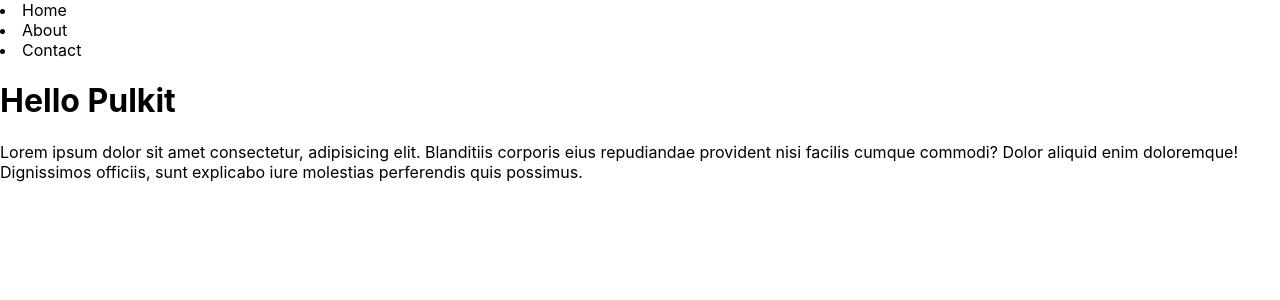
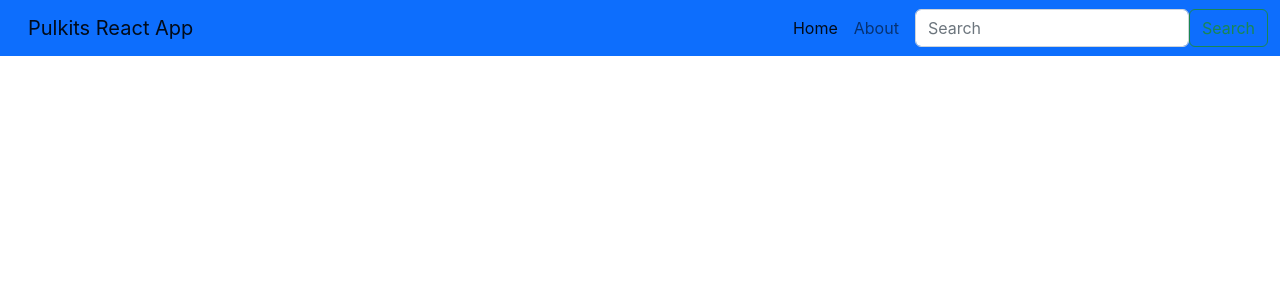
Before and after one commit to pulkit-bhardwaj/React, a React (Create React App) app in the folder pulkit-app/: page / in a window 1280 px wide. Shown: the top 300 px of the page. Built offline with nearby package versions, Linux system fonts and the light colour scheme.

Commit message:
Bootstarp added

```diff
--- a/pulkit-app/public/index.html
+++ b/pulkit-app/public/index.html
@@ -11,10 +11,12 @@
     />
     <link rel="apple-touch-icon" href="%PUBLIC_URL%/logo192.png" />
     <link rel="manifest" href="%PUBLIC_URL%/manifest.json" />
+    <link rel="stylesheet" href="https://cdn.jsdelivr.net/npm/bootstrap@5.2.0/dist/css/bootstrap.rtl.min.css" integrity="sha384-+4j30LffJ4tgIMrq9CwHvn0NjEvmuDCOfk6Rpg2xg7zgOxWWtLtozDEEVvBPgHqE" crossorigin="anonymous">
     <title>React App</title>
   </head>
   <body>
     <noscript>You need to enable JavaScript to run this app.</noscript>
     <div id="root"></div>
+    <script src="https://cdn.jsdelivr.net/npm/bootstrap@5.2.0/dist/js/bootstrap.bundle.min.js" integrity="sha384-A3rJD856KowSb7dwlZdYEkO39Gagi7vIsF0jrRAoQmDKKtQBHUuLZ9AsSv4jD4Xa" crossorigin="anonymous"></script>
   </body>
 </html>
--- a/pulkit-app/src/App.js
+++ b/pulkit-app/src/App.js
@@ -1,18 +1,30 @@
 import './App.css';
 
-let name = "Pulkit";
 function App() {
   return (
     <>
-    <nav>
-      <li>Home</li>
-      <li>About</li>
-      <li>Contact</li>
-    </nav>
-    <div className="container">
-      <h1>Hello {name}</h1>
-      <p>Lorem ipsum dolor sit amet consectetur, adipisicing elit. Blanditiis corporis eius repudiandae provident nisi facilis cumque commodi? Dolor aliquid enim doloremque! Dignissimos officiis, sunt explicabo iure molestias perferendis quis possimus.</p>
+    <nav className="navbar navbar-expand-lg bg-primary">
+  <div className="container-fluid">
+    <a className="navbar-brand" href="/">Pulkits React App</a>
+    <button className="navbar-toggler" type="button" data-bs-toggle="collapse" data-bs-target="#navbarSupportedContent" aria-controls="navbarSupportedContent" aria-expanded="false" aria-label="Toggle navigation">
+      <span className="navbar-toggler-icon"></span>
+    </button>
+    <div className="collapse navbar-collapse" id="navbarSupportedContent">
+      <ul className="navbar-nav me-auto mb-2 mb-lg-0">
+        <li className="nav-item">
+          <a className="nav-link active" aria-current="page" href="/">Home</a>
+        </li>
+        <li className="nav-item">
+          <a className="nav-link" href="/">About</a>
+        </li>
+      </ul>
+      <form className="d-flex" role="search">
+        <input className="form-control me-2" type="search" placeholder="Search" aria-label="Search" />
+        <button className="btn btn-outline-success" type="submit">Search</button>
+      </form>
     </div>
+  </div>
+</nav>
     </>
   );
 }
```
